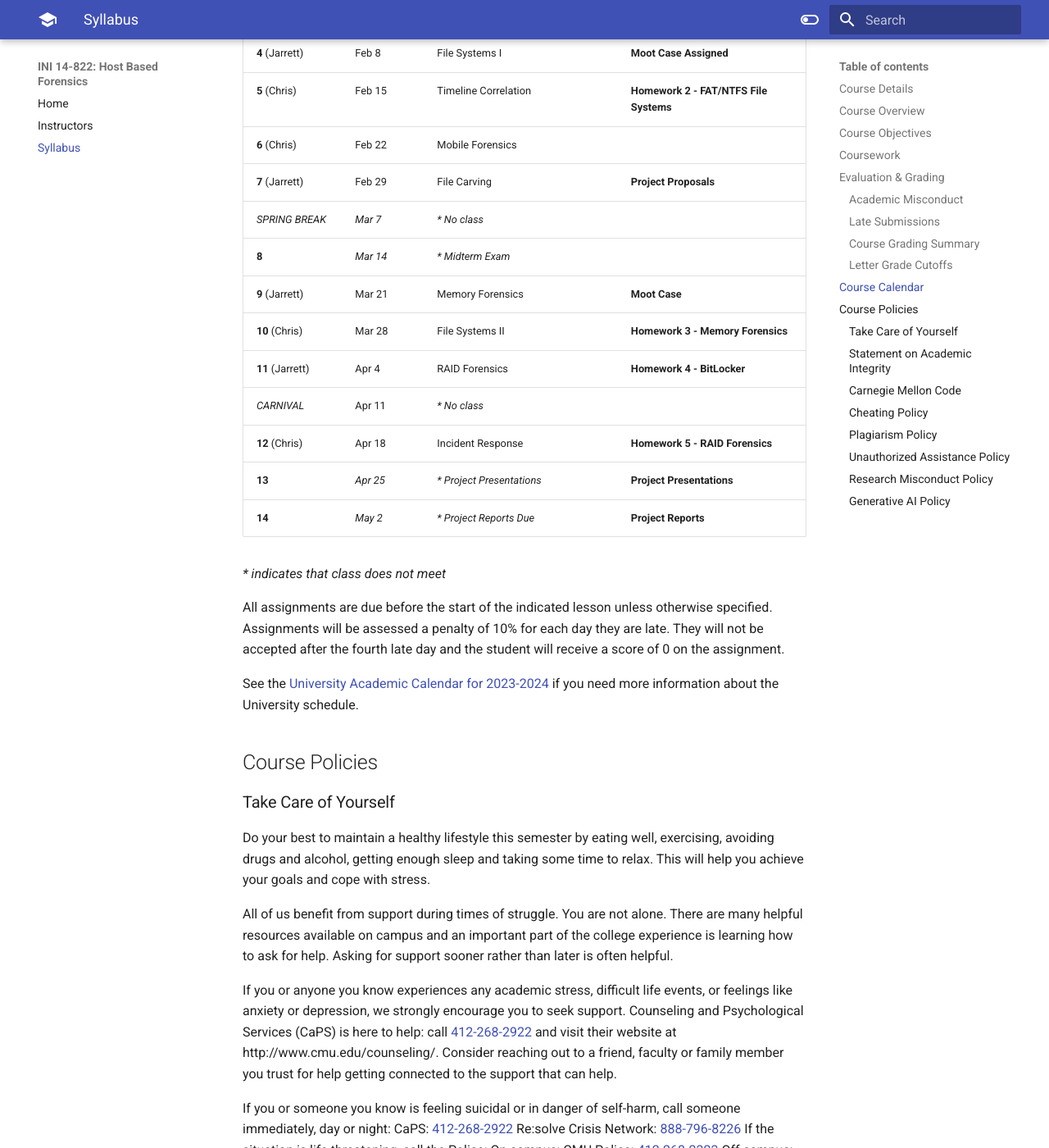
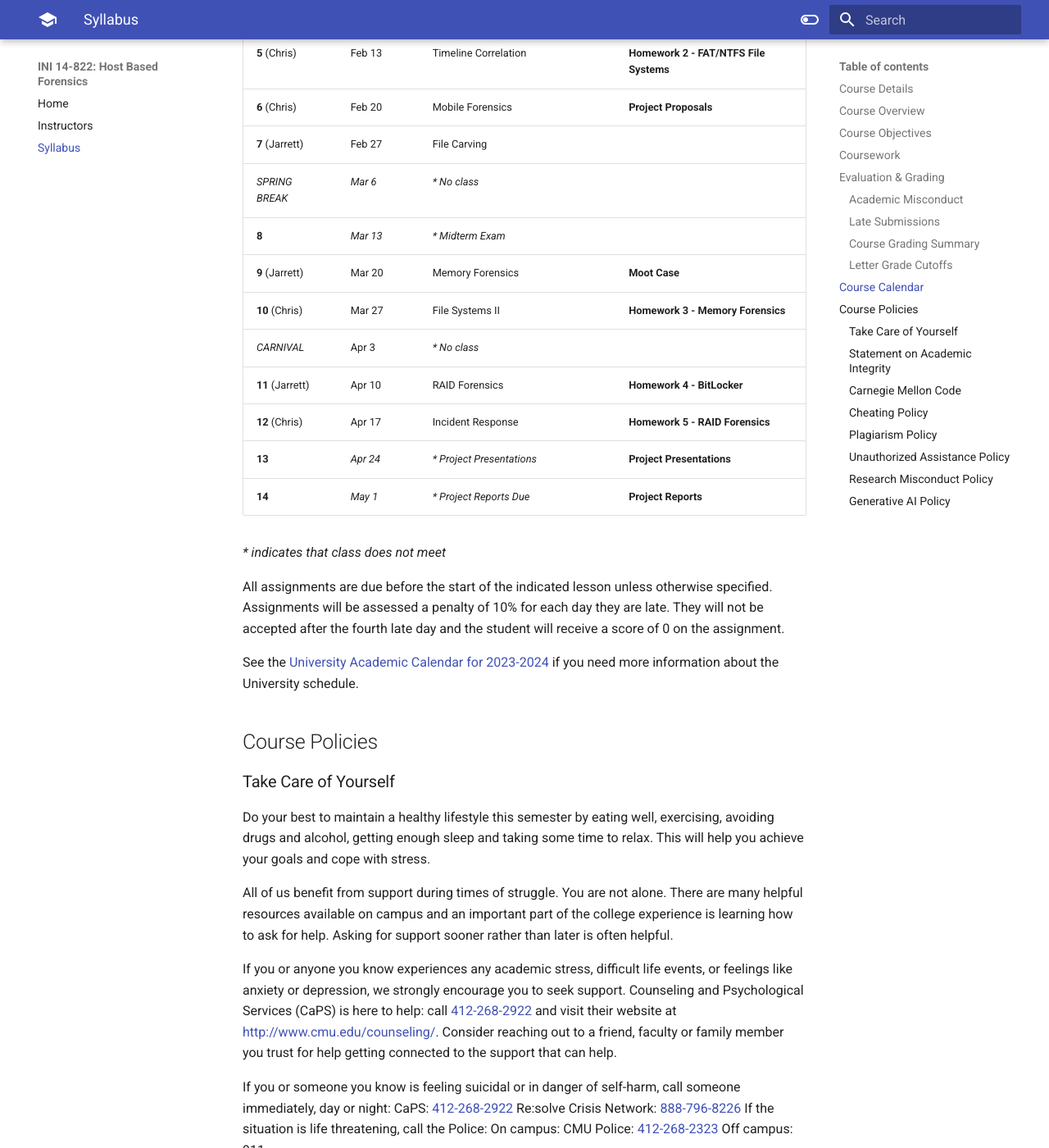
Before and after one commit to cmu-ini/hbf-web, an MkDocs documentation site: the page built from docs/syllabus.md, in a window 1280 px wide and 1400 px high, scrolled down 3943 px. Shown: the whole window at 82% size. Built offline with MkDocs 1.6.1 and Material for MkDocs 9.7.7, drawn with Linux system fonts in a browser that asks for light colours; some of the changed text lies outside the part shown.

Commit message:
Update syllabus for sp25 dates

```diff
--- a/docs/syllabus.md
+++ b/docs/syllabus.md
@@ -1,5 +1,6 @@
 ![](./assets/cmu-ini-wordmark.png){ width="400px" }
 {: style="margin-top:0.5em;margin-bottom:2em"}
+
 # Syllabus
 
 **14-822: Host Based Forensics**
@@ -91,22 +92,22 @@ Students who miss assignment deadlines will have **24 hours** to submit late wor
 
 | Week #                   | Date     | Topic                                     | Deliverable Due                           |
 | ------------------------ | -------  | ----------------------------------------- | ----------------------------------------- |
-| **1** (Jarrett, Chris)   | Jan 18   | Computer Forensic Overview                |                                           |
-| **2** (Chris)            | Jan 25   | Technical Foundations; Volume Analysis    |                                           |
-| **3** (Jarrett)          | Feb 1    | Investigation Artifacts                   | **Homework 1 - Technical Foundations**    |
-| **4** (Jarrett)          | Feb 8    | File Systems I                            | __Moot Case Assigned__                    |
-| **5** (Chris)            | Feb 15   | Timeline Correlation                      | **Homework 2 - FAT/NTFS File Systems**    |
-| **6** (Chris)          | Feb 22   | Mobile Forensics                          |                                           |
-| **7** (Jarrett)            | Feb 29   | File Carving                              | **Project Proposals**                     |
-| _SPRING BREAK_           | _Mar 7_  | _* No class_                              |                                           |
-| **8**                    | _Mar 14_ | _* Midterm Exam_                          |                                           |
-| **9** (Jarrett)            | Mar 21   | Memory Forensics                          |  **Moot Case**                            |
-| **10** (Chris)         | Mar 28   | File Systems II                           |  **Homework 3 - Memory Forensics**        |
-| **11** (Jarrett)         | Apr 4    | RAID Forensics                            |  **Homework 4 - BitLocker**               |
-| _CARNIVAL_               | Apr 11   | _* No class_                              |                                           |
-| **12** (Chris)           | Apr 18   | Incident Response                         | **Homework 5 - RAID Forensics**           |
-| **13**                   | _Apr 25_ |  _* Project Presentations_                | **Project Presentations**                 |
-| **14**                   | _May 2_  |  _* Project Reports Due_                  | **Project Reports**                       |
+| **1** (Jarrett)   | Jan 16   | Computer Forensic Overview                |                                           |
+| **2** (Jarrett)            | Jan 23   | Technical Foundations; Volume Analysis    |                                           |
+| **3** (Chris)          | Jan 30    | Investigation Artifacts                   | **Homework 1 - Technical Foundations**    |
+| **4** (Jarrett)          | Feb 6    | File Systems I                            | **Moot Case Assigned**                    |
+| **5** (Chris)            | Feb 13   | Timeline Correlation                      | **Homework 2 - FAT/NTFS File Systems**    |
+| **6** (Chris)          | Feb 20   | Mobile Forensics                          |   **Project Proposals**            |
+| **7** (Jarrett)            | Feb 27   | File Carving                              |                      |
+| _SPRING BREAK_           | _Mar 6_  | _* No class_                              |                                           |
+| **8**                    | _Mar 13_ | _* Midterm Exam_                          |                                           |
+| **9** (Jarrett)            | Mar 20   | Memory Forensics                          |  **Moot Case**                            |
+| **10** (Chris)         | Mar 27   | File Systems II                           |  **Homework 3 - Memory Forensics**        |
+| _CARNIVAL_               | Apr 3   | _* No class_                              |                                           |
+| **11** (Jarrett)         | Apr 10    | RAID Forensics                            |  **Homework 4 - BitLocker**               |
+| **12** (Chris)           | Apr 17   | Incident Response                         | **Homework 5 - RAID Forensics**           |
+| **13**                   | _Apr 24_ |  _* Project Presentations_                | **Project Presentations**                 |
+| **14**                   | _May 1_  |  _* Project Reports Due_                  | **Project Reports**                       |
 
 _* indicates that class does not meet_
 
@@ -122,7 +123,7 @@ Do your best to maintain a healthy lifestyle this semester by eating well, exerc
 
 All of us benefit from support during times of struggle. You are not alone. There are many helpful resources available on campus and an important part of the college experience is learning how to ask for help. Asking for support sooner rather than later is often helpful.
 
-If you or anyone you know experiences any academic stress, difficult life events, or feelings like anxiety or depression, we strongly encourage you to seek support. Counseling and Psychological Services (CaPS) is here to help: call [412-268-2922](tel:412-268-2922) and visit their website at http://www.cmu.edu/counseling/.  Consider reaching out to a friend, faculty or family member you trust for help getting connected to the support that can help.
+If you or anyone you know experiences any academic stress, difficult life events, or feelings like anxiety or depression, we strongly encourage you to seek support. Counseling and Psychological Services (CaPS) is here to help: call [412-268-2922](tel:412-268-2922) and visit their website at <http://www.cmu.edu/counseling/>.  Consider reaching out to a friend, faculty or family member you trust for help getting connected to the support that can help.
 
 If you or someone you know is feeling suicidal or in danger of self-harm, call someone immediately, day or night:
 CaPS: [412-268-2922](tel:412-268-2922)
@@ -132,7 +133,6 @@ If the situation is life threatening, call the Police:
            Off campus: 911
 
 If you have questions about this or your coursework, please let your instructor know.
-
 
 ### Statement on Academic Integrity
 
@@ -144,7 +144,7 @@ These statements provide groundwork for academic integrity that includes everyon
 
 All members of the university community have the obligation to serve as models of personal and professional integrity, as well as models for creating, expressing and transferring knowledge. This implies that the faculty not only provide the knowledge and training that prepare students to find their productive roles in society, but also help them discover and maintain integrity in the practice of that role. Staff and administrators are charged with representing the university accurately and forthrightly. Students are responsible for conducting their learning in a similarly honest and committed fashion-by avoiding plagiarism, cheating or taking credit for work not their own-and thus contributing to a campus atmosphere which expects and supports academic integrity.
 
-***This policy applies, in all respects, to this course.***
+_**This policy applies, in all respects, to this course.**_
 
 ### Carnegie Mellon Code
 
@@ -160,7 +160,7 @@ The discovery, advancement and communication of knowledge are not possible witho
 
 The commitment of its faculty, staff and students to these standards contributes to the high respect in which the Carnegie Mellon degree is held. Students must not destroy that respect by their failure to meet these standards. Students who cannot meet them should voluntarily withdraw from the university.
 
-***This policy applies, in all respects, to this course.***
+_**This policy applies, in all respects, to this course.**_
 
 ### Cheating Policy
 
@@ -178,7 +178,7 @@ According to the [_University Policy on Academic Integrity_](https://www.cmu.edu
 
 6. Falsification of academic credentials."
 
-***This policy applies, in all respects, to this course.***
+_**This policy applies, in all respects, to this course.**_
 
 ### Plagiarism Policy
 
@@ -196,7 +196,7 @@ According to the [_University Policy on Academic Integrity_](https://www.cmu.edu
 
 6. Concepts or material derived from the work, published or unpublished, of another person."
 
-***This policy applies, in all respects, to this course.***
+_**This policy applies, in all respects, to this course.**_
 
 ### Unauthorized Assistance Policy
 
@@ -214,7 +214,7 @@ According to the [_University Policy on Academic Integrity_](https://www.cmu.edu
 
 6. Submission for credit of previously completed graded work in a second course without first obtaining permission from the instructor(s) of the second course. In the case of concurrent courses, permission to submit the same work for credit in two courses must be obtained from the instructors of both courses."
 
-***This policy applies, in all respects, to this course.***
+_**This policy applies, in all respects, to this course.**_
 
 ### Research Misconduct Policy
 
@@ -230,7 +230,7 @@ The policy goes on to note that "misconduct" means:
 
 To become familiar with the expectations around the responsible conduct of research, please review the guidelines for Research Ethics published by the Office of Research Integrity and Compliance.
 
-***This policy applies, in all respects, to this course.***
+_**This policy applies, in all respects, to this course.**_
 
 ### Generative AI Policy
 
```
Also changed, not shown: other parts of docs/syllabus.md (+1 -1 lines).
